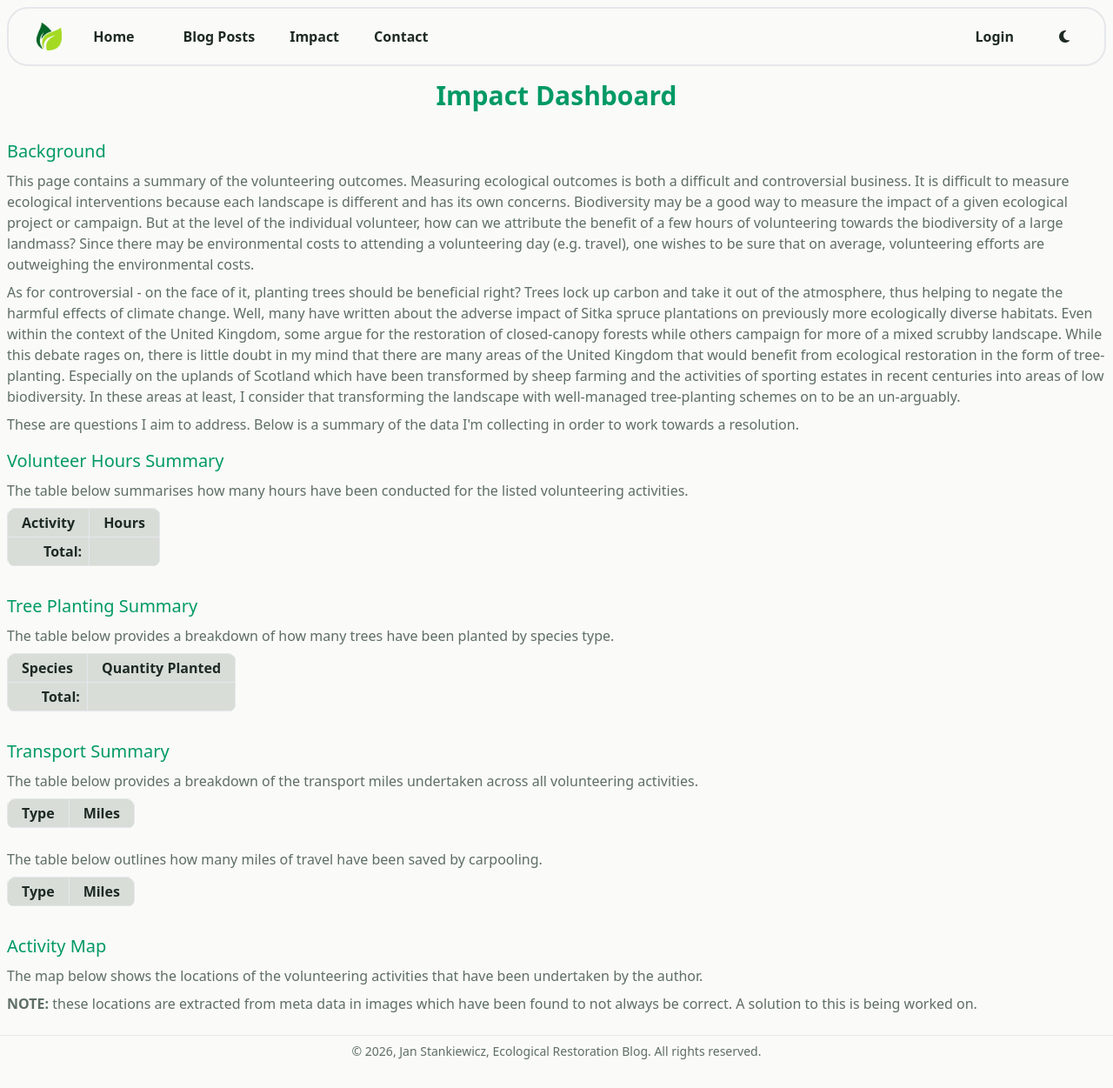
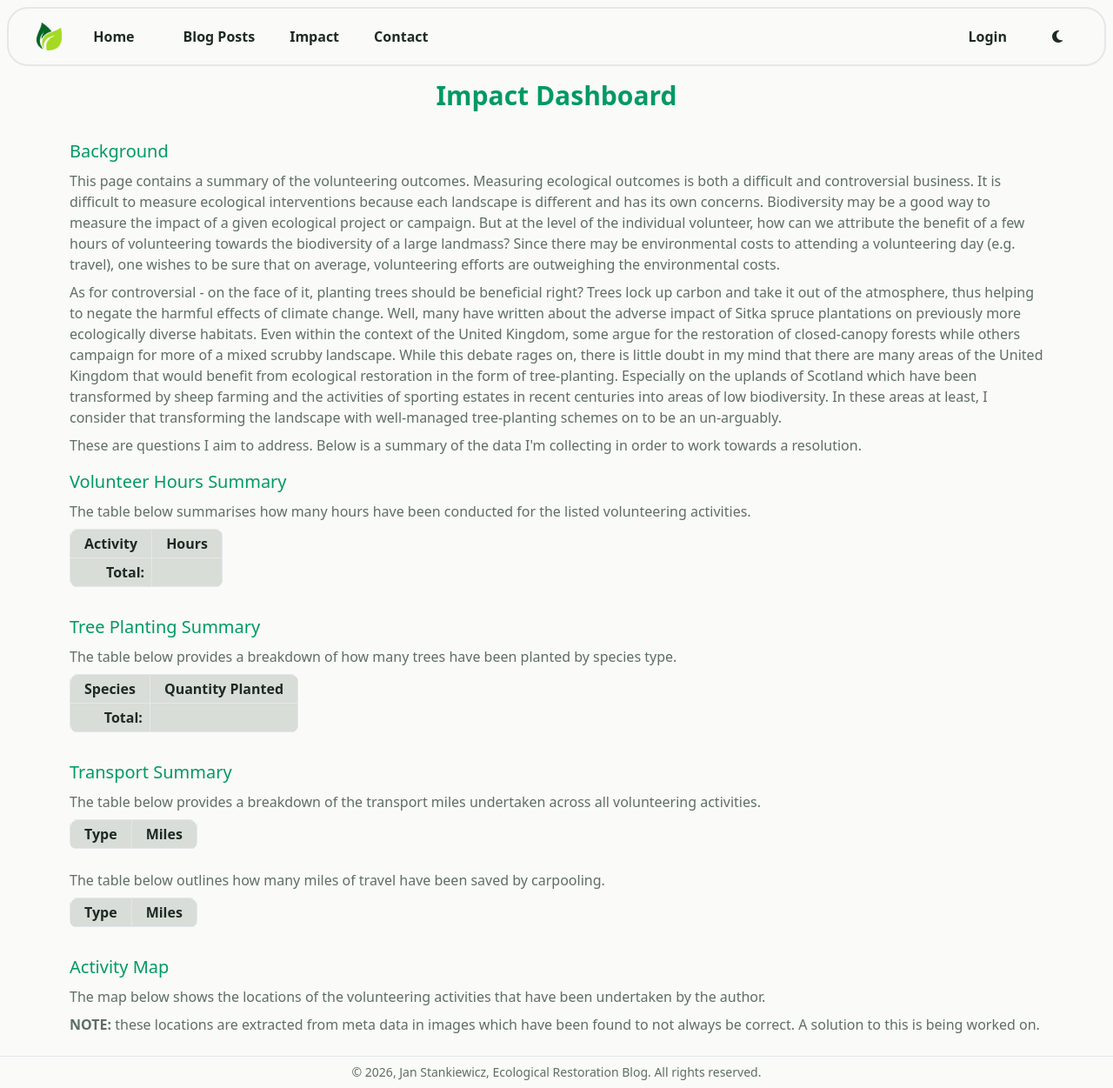
Before and after one commit to jannsta1/blog_ecological_restoration, a Django app: template blogged/impact_maps/templates/impact_maps/impact-map.html in a window 1280 px wide. Shown: the whole page at 87% size. Before the commit the page ends 1218 px from the top, so only its background shows below. Run offline with Django 5.2, Linux system fonts and the light colour scheme; the template is opened without the code that fills it, so the values that code supplies are empty; some libraries are stand-ins or nearby versions.

Commit message:
fix: base side margins for large displays

```diff
--- a/blogged/static/css/style_out.css
+++ b/blogged/static/css/style_out.css
@@ -13,6 +13,8 @@
     --color-red-700: oklch(50.5% 0.213 27.518);
     --color-red-800: oklch(44.4% 0.177 26.899);
     --color-red-900: oklch(39.6% 0.141 25.723);
+    --color-yellow-500: oklch(79.5% 0.184 86.047);
+    --color-green-500: oklch(72.3% 0.219 149.579);
     --color-emerald-400: oklch(76.5% 0.177 163.223);
     --color-emerald-500: oklch(69.6% 0.17 162.48);
     --color-emerald-600: oklch(59.6% 0.145 163.225);
@@ -21,9 +23,11 @@
     --color-indigo-200: oklch(87% 0.065 274.039);
     --color-indigo-500: oklch(58.5% 0.233 277.117);
     --color-gray-100: oklch(96.7% 0.003 264.542);
+    --color-gray-200: oklch(92.8% 0.006 264.531);
     --color-gray-300: oklch(87.2% 0.01 258.338);
     --color-gray-400: oklch(70.7% 0.022 261.325);
     --color-gray-500: oklch(55.1% 0.027 264.364);
+    --color-gray-600: oklch(44.6% 0.03 256.802);
     --color-gray-800: oklch(27.8% 0.033 256.848);
     --color-gray-900: oklch(21% 0.034 264.665);
     --color-white: #fff;
@@ -309,9 +301,15 @@
   .m-2 {
     margin: calc(var(--spacing) * 2);
   }
+  .m-4 {
+    margin: calc(var(--spacing) * 4);
+  }
   .m-auto {
     margin: auto;
   }
+  .mx-2 {
+    margin-inline: calc(var(--spacing) * 2);
+  }
   .mx-auto {
     margin-inline: auto;
   }
@@ -525,6 +561,13 @@
       margin-inline-end: calc(calc(var(--spacing) * 1) * calc(1 - var(--tw-space-x-reverse)));
     }
   }
+  .space-x-2 {
+    :where(& > :not(:last-child)) {
+      --tw-space-x-reverse: 0;
+      margin-inline-start: calc(calc(var(--spacing) * 2) * var(--tw-space-x-reverse));
+      margin-inline-end: calc(calc(var(--spacing) * 2) * calc(1 - var(--tw-space-x-reverse)));
+    }
+  }
   .space-x-3 {
     :where(& > :not(:last-child)) {
       --tw-space-x-reverse: 0;
@@ -953,19 +951,14 @@
       outline-color: var(--color-emerald-600);
     }
   }
-  .sm\:static {
+  .max-sm\:mx-2 {
+    @media (width < 40rem) {
+      margin-inline: calc(var(--spacing) * 2);
+    }
+  }
+  .sm\:mx-4 {
     @media (width >= 40rem) {
-      position: static;
-    }
-  }
-  .sm\:inset-auto {
-    @media (width >= 40rem) {
-      inset: auto;
-    }
-  }
-  .sm\:mx-2 {
-    @media (width >= 40rem) {
-      margin-inline: calc(var(--spacing) * 2);
+      margin-inline: calc(var(--spacing) * 4);
     }
   }
   .sm\:mx-auto {
@@ -983,6 +976,16 @@
       display: block;
     }
   }
+  .sm\:flex {
+    @media (width >= 40rem) {
+      display: flex;
+    }
+  }
+  .sm\:hidden {
+    @media (width >= 40rem) {
+      display: none;
+    }
+  }
   .sm\:w-full {
     @media (width >= 40rem) {
       width: 100%;
@@ -1048,23 +1041,16 @@
       margin-inline: calc(var(--spacing) * 20);
     }
   }
+  .lg\:mx-50 {
+    @media (width >= 64rem) {
+      margin-inline: calc(var(--spacing) * 50);
+    }
+  }
   .lg\:px-8 {
     @media (width >= 64rem) {
       padding-inline: calc(var(--spacing) * 8);
     }
   }
-  .rtl\:rotate-180 {
-    &:where(:dir(rtl), [dir="rtl"], [dir="rtl"] *) {
-      rotate: 180deg;
-    }
-  }
-  .rtl\:space-x-reverse {
-    &:where(:dir(rtl), [dir="rtl"], [dir="rtl"] *) {
-      :where(& > :not(:last-child)) {
-        --tw-space-x-reverse: 1;
-      }
-    }
-  }
   .dark\:hidden {
     &:where(.dark, .dark *) {
       display: none;
@@ -1075,14 +1061,6 @@
       background-color: var(--color-emerald-500);
     }
   }
-  .dark\:bg-gray-800\/30 {
-    &:where(.dark, .dark *) {
-      background-color: color-mix(in srgb, oklch(27.8% 0.033 256.848) 30%, transparent);
-      @supports (color: color-mix(in lab, red, red)) {
-        background-color: color-mix(in oklab, var(--color-gray-800) 30%, transparent);
-      }
-    }
-  }
   .dark\:bg-red-600 {
     &:where(.dark, .dark *) {
       background-color: var(--color-red-600);
@@ -1091,37 +1069,12 @@
   .dark\:text-\[var\(--color-accent\)\] {
     &:where(.dark, .dark *) {
       color: var(--color-accent);
-    }
-  }
-  .dark\:text-gray-800 {
-    &:where(.dark, .dark *) {
-      color: var(--color-gray-800);
     }
   }
   .dark\:shadow-none {
     &:where(.dark, .dark *) {
       --tw-shadow: 0 0 #0000;
       box-shadow: var(--tw-inset-shadow), var(--tw-inset-ring-shadow), var(--tw-ring-offset-shadow), var(--tw-ring-shadow), var(--tw-shadow);
-    }
-  }
-  .dark\:group-hover\:bg-gray-800\/60 {
-    &:where(.dark, .dark *) {
-      &:is(:where(.group):hover *) {
-        background-color: color-mix(in srgb, oklch(27.8% 0.033 256.848) 60%, transparent);
-        @supports (color: color-mix(in lab, red, red)) {
-          background-color: color-mix(in oklab, var(--color-gray-800) 60%, transparent);
-        }
-      }
-    }
-  }
-  .dark\:group-focus\:ring-gray-800\/70 {
-    &:where(.dark, .dark *) {
-      &:is(:where(.group):focus *) {
-        --tw-ring-color: color-mix(in srgb, oklch(27.8% 0.033 256.848) 70%, transparent);
-        @supports (color: color-mix(in lab, red, red)) {
-          --tw-ring-color: color-mix(in oklab, var(--color-gray-800) 70%, transparent);
-        }
-      }
     }
   }
   .dark\:hover\:bg-emerald-400 {
@@ -1394,6 +1347,26 @@
   inherits: false;
   initial-value: 0;
 }
+@property --tw-rotate-x {
+  syntax: "*";
+  inherits: false;
+}
+@property --tw-rotate-y {
+  syntax: "*";
+  inherits: false;
+}
+@property --tw-rotate-z {
+  syntax: "*";
+  inherits: false;
+}
+@property --tw-skew-x {
+  syntax: "*";
+  inherits: false;
+}
+@property --tw-skew-y {
+  syntax: "*";
+  inherits: false;
+}
 @property --tw-space-y-reverse {
   syntax: "*";
   inherits: false;
@@ -1486,6 +1459,11 @@
   inherits: false;
   initial-value: 0 0 #0000;
 }
+@property --tw-outline-style {
+  syntax: "*";
+  inherits: false;
+  initial-value: solid;
+}
 @property --tw-blur {
   syntax: "*";
   inherits: false;
@@ -1538,19 +1516,6 @@
 @property --tw-drop-shadow-size {
   syntax: "*";
   inherits: false;
-}
-@property --tw-duration {
-  syntax: "*";
-  inherits: false;
-}
-@property --tw-ease {
-  syntax: "*";
-  inherits: false;
-}
-@property --tw-outline-style {
-  syntax: "*";
-  inherits: false;
-  initial-value: solid;
 }
 @property --tw-gradient-position {
   syntax: "*";
@@ -1600,6 +1565,11 @@
       --tw-translate-x: 0;
       --tw-translate-y: 0;
       --tw-translate-z: 0;
+      --tw-rotate-x: initial;
+      --tw-rotate-y: initial;
+      --tw-rotate-z: initial;
+      --tw-skew-x: initial;
+      --tw-skew-y: initial;
       --tw-space-y-reverse: 0;
       --tw-space-x-reverse: 0;
       --tw-border-style: solid;
@@ -1633,9 +1604,6 @@
       --tw-drop-shadow-color: initial;
       --tw-drop-shadow-alpha: 100%;
       --tw-drop-shadow-size: initial;
-      --tw-duration: initial;
-      --tw-ease: initial;
-      --tw-outline-style: solid;
       --tw-gradient-position: initial;
       --tw-gradient-from: #0000;
       --tw-gradient-via: #0000;
--- a/blogged/templates/base.html
+++ b/blogged/templates/base.html
@@ -26,7 +26,7 @@
         {% include "partials/message_banner.html" %}
         {% include "partials/navbar.html" %}
       </header>
-      <main class="lg:mx-20 md:mx-10 sm:mx-4 mx-2 m-auto grow">
+      <main class="max-sm:mx-2 sm:mx-4 md:mx-10 lg:mx-20 m-auto grow">
         {% block content %}{% endblock content %}
       </main>
       <footer class="relative mt-4 border-t border-[var(--color-border)] ">
```
Also changed, not shown: other parts of blogged/static/css/style_out.css (+92 -120 lines).
